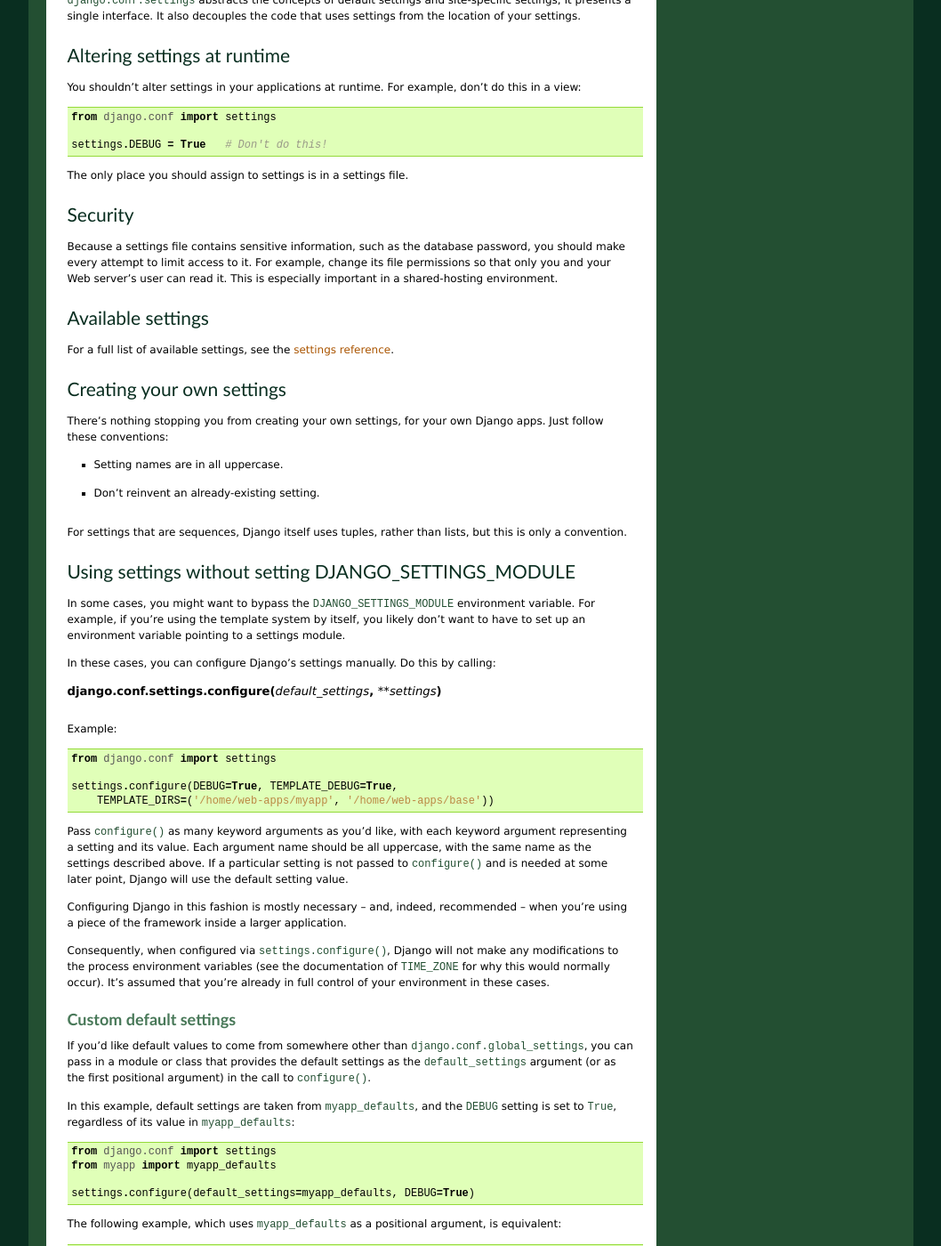
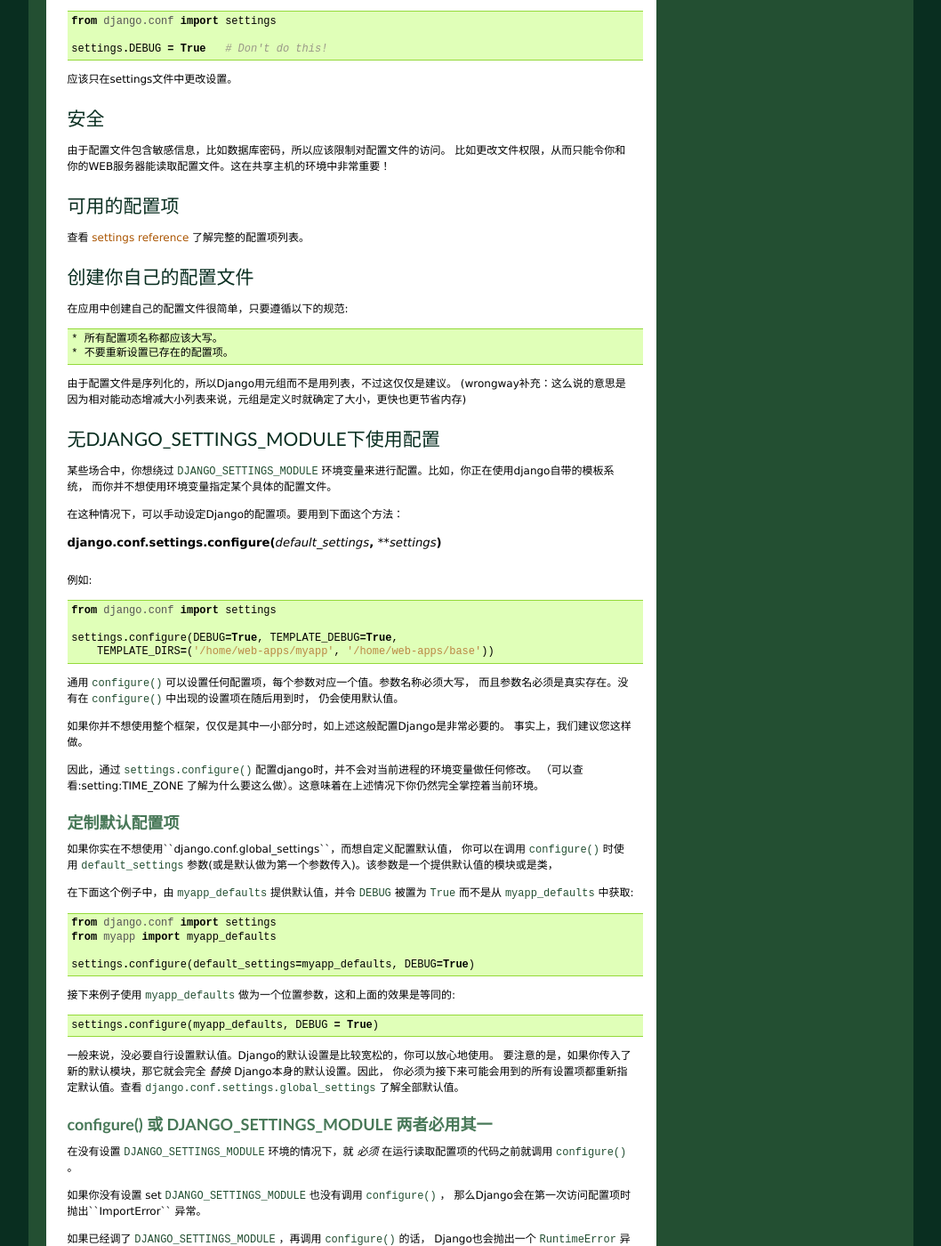
Before and after one commit to wrongwaycn/Django-Chinese-Docs, a Sphinx documentation site: the page built from docs/topics/settings.txt, in a window 1280 px wide and 1400 px high, scrolled down 1869 px. Shown: the whole window at 89% size, without its empty margins (111-1169 px from the left). Built offline with Sphinx 7.4.7, drawn with Linux system fonts in a browser that asks for light colours; cross-references to code outside the pages are shown as plain code; some of the changed text lies outside the part shown.

Commit message:
Settings Overview is OK

```diff
--- a/docs/topics/settings.txt
+++ b/docs/topics/settings.txt
@@ -2,252 +2,212 @@
 Django settings
 ===============
 
-A Django settings file contains all the configuration of your Django
-installation. This document explains how settings work and which settings are
-available.
+Django的settings文件包含Django应用的所有配置项。该文档会介绍settings是如何运行，以及有哪些设置项是可用的。
 
-The basics
-==========
+基础
+====
 
-A settings file is just a Python module with module-level variables.
+配置文件只是一个使用模块级变量的一个Python模块。
 
-Here are a couple of example settings::
+一组配置例子::
 
     DEBUG = False
     DEFAULT_FROM_EMAIL = 'webmaster@example.com'
     TEMPLATE_DIRS = ('/home/templates/mike', '/home/templates/john')
 
-Because a settings file is a Python module, the following apply:
+因为配置文件是Python模块，所以要注意以下几项:
 
-* It doesn't allow for Python syntax errors.
-* It can assign settings dynamically using normal Python syntax.
-  For example::
+* 不能有Python语法错误
+* 可以用Python语法实现动态配置，例如::
 
       MY_SETTING = [str(i) for i in range(30)]
 
-* It can import values from other settings files.
+* 可以从其他配置文件中引入变量
 
 .. _django-settings-module:
 
-Designating the settings
-========================
+指定配置文件
+============
 
-When you use Django, you have to tell it which settings you're using. Do this
-by using an environment variable, ``DJANGO_SETTINGS_MODULE``.
+使用Django时要通知Django当前使用的是哪个配置文件。可以改变环境变量
+``DJANGO_SETTINGS_MODULE`` 实现这一点。
 
-The value of ``DJANGO_SETTINGS_MODULE`` should be in Python path syntax, e.g.
-``mysite.settings``. Note that the settings module should be on the
-Python `import search path`_.
+``DJANGO_SETTINGS_MODULE`` 的值是一个符合Python语法的路径，比如
+``mysite.settings`` 。要注意settings模块应该在Python可搜索到的路径中
+`import search path`_.
 
 .. _import search path: http://diveintopython.net/getting_to_know_python/everything_is_an_object.html
 
-The django-admin.py utility
----------------------------
+django-admin.py 工具
+--------------------
 
-When using :doc:`django-admin.py </ref/django-admin>`, you can either set the
-environment variable once, or explicitly pass in the settings module each time
-you run the utility.
+使用 :doc:`django-admin.py </ref/django-admin>` ，既可以一次性设置环境变量，也可以每次都传入配置模块路径。
 
-Example (Unix Bash shell)::
+例子（Unix Bash shell）::
 
     export DJANGO_SETTINGS_MODULE=mysite.settings
     django-admin.py runserver
 
-Example (Windows shell)::
+例子（Windows shell）::
 
     set DJANGO_SETTINGS_MODULE=mysite.settings
     django-admin.py runserver
 
-Use the ``--settings`` command-line argument to specify the settings manually::
+使用 ``--settings`` 命令行参数指定配置模块路径::
 
     django-admin.py runserver --settings=mysite.settings
 
 .. _django-admin.py: ../django-admin/
 
-On the server (mod_wsgi)
---------------------------
+服务器端(mod_wsgi)
+------------------
 
-In your live server environment, you'll need to tell your WSGI
-application what settings file to use. Do that with ``os.environ``::
+在服务器环境下，要通知WSGI应用当前使用的是哪个配置文件，用到 ``os.environ``::
 
     import os
 
     os.environ['DJANGO_SETTINGS_MODULE'] = 'mysite.settings'
 
-Read the :doc:`Django mod_wsgi documentation
-</howto/deployment/wsgi/modwsgi>` for more information and other common
-elements to a Django WSGI application.
+阅读 :doc:`Django mod_wsgi documentation
+</howto/deployment/wsgi/modwsgi>` 了解更多关于Django WSGI应用的信息和相关设置。
 
-Default settings
-================
+默认配置
+========
 
-A Django settings file doesn't have to define any settings if it doesn't need
-to. Each setting has a sensible default value. These defaults live in the
-module :file:`django/conf/global_settings.py`.
+在无需配置的情况下，Django配置文件没必要定义任何配置项。因为每个配置项都有一个明确的默认值。
+默认值都保存在模块 :file:`django/conf/global_settings.py` 中。
 
-Here's the algorithm Django uses in compiling settings:
+Django按如下算法编译配置模块:
 
-* Load settings from ``global_settings.py``.
-* Load settings from the specified settings file, overriding the global
-  settings as necessary.
+* 从 ``global_settings.py`` 中加载配置项
+* 从指定的配置文件中加载配置项，覆盖对应的全局配置项。
 
-Note that a settings file should *not* import from ``global_settings``, because
-that's redundant.
 
-Seeing which settings you've changed
+注意：配置文件中不要再重复引用 ``global_settings`` ，因为这样做是多余的。
+
+查看你已经更改了哪个配置项
 ------------------------------------
 
-There's an easy way to view which of your settings deviate from the default
-settings. The command ``python manage.py diffsettings`` displays differences
-between the current settings file and Django's default settings.
+查看你修改了哪几个配置项很容易，在命令行输入 ``python manage.py diffsettings`` 就会显示当前配置与默认配置中的不同。
 
-For more, see the :djadmin:`diffsettings` documentation.
+想了解更多，可以查看 :djadmin:`diffsettings` 文档。
 
-Using settings in Python code
-=============================
+在Python代码中使用settings
+==========================
 
-In your Django apps, use settings by importing the object
-``django.conf.settings``. Example::
+在具体的Django应用中，通过引入 ``django.conf.settings`` 使用配置，例::
 
     from django.conf import settings
 
     if settings.DEBUG:
         # Do something
 
-Note that ``django.conf.settings`` isn't a module -- it's an object. So
-importing individual settings is not possible::
+注意 ``django.conf.settings`` 并不是一个模块！-- 而是一个对象！所以引入某个单独的设置项是不可能的::
 
     from django.conf.settings import DEBUG  # This won't work.
 
-Also note that your code should *not* import from either ``global_settings`` or
-your own settings file. ``django.conf.settings`` abstracts the concepts of
-default settings and site-specific settings; it presents a single interface.
-It also decouples the code that uses settings from the location of your
-settings.
+还要注意 *不应该* 直接引入 ``global_settings`` 和你自己的配置文件。
+``django.conf.settings`` 整合了默认配置和网站指定配置，从而只提供一个接口读取配置。
+它也解耦了使用自定义配置文件的代码。
 
-Altering settings at runtime
-============================
+运行时更改设置
+==============
 
-You shouldn't alter settings in your applications at runtime. For example,
-don't do this in a view::
+不建议在运行时更改设置。比如，不要在view中这样用::
 
     from django.conf import settings
 
     settings.DEBUG = True   # Don't do this!
 
-The only place you should assign to settings is in a settings file.
+应该只在settings文件中更改设置。
 
-Security
-========
+安全
+====
 
-Because a settings file contains sensitive information, such as the database
-password, you should make every attempt to limit access to it. For example,
-change its file permissions so that only you and your Web server's user can
-read it. This is especially important in a shared-hosting environment.
+由于配置文件包含敏感信息，比如数据库密码，所以应该限制对配置文件的访问。
+比如更改文件权限，从而只能令你和你的WEB服务器能读取配置文件。这在共享主机的环境中非常重要！
 
-Available settings
-==================
+可用的配置项
+============
 
-For a full list of available settings, see the :doc:`settings reference </ref/settings>`.
+查看 :doc:`settings reference </ref/settings>` 了解完整的配置项列表。
 
-Creating your own settings
-==========================
+创建你自己的配置文件
+====================
 
-There's nothing stopping you from creating your own settings, for your own
-Django apps. Just follow these conventions:
+在应用中创建自己的配置文件很简单，只要遵循以下的规范::
 
-* Setting names are in all uppercase.
-* Don't reinvent an already-existing setting.
+* 所有配置项名称都应该大写。
+* 不要重新设置已存在的配置项。
 
-For settings that are sequences, Django itself uses tuples, rather than lists,
-but this is only a convention.
+由于配置文件是序列化的，所以Django用元组而不是用列表，不过这仅仅是建议。
+(wrongway补充：这么说的意思是因为相对能动态增减大小列表来说，元组是定义时就确定了大小，更快也更节省内存)
 
 .. _settings-without-django-settings-module:
 
-Using settings without setting DJANGO_SETTINGS_MODULE
-=====================================================
+无DJANGO_SETTINGS_MODULE下使用配置
+==================================
 
-In some cases, you might want to bypass the ``DJANGO_SETTINGS_MODULE``
-environment variable. For example, if you're using the template system by
-itself, you likely don't want to have to set up an environment variable
-pointing to a settings module.
+某些场合中，你想绕过 ``DJANGO_SETTINGS_MODULE`` 环境变量来进行配置。比如，你正在使用django自带的模板系统，
+而你并不想使用环境变量指定某个具体的配置文件。
 
-In these cases, you can configure Django's settings manually. Do this by
-calling:
+在这种情况下，可以手动设定Django的配置项。要用到下面这个方法：
 
 .. function:: django.conf.settings.configure(default_settings, **settings)
 
-Example::
+例如::
 
     from django.conf import settings
 
     settings.configure(DEBUG=True, TEMPLATE_DEBUG=True,
         TEMPLATE_DIRS=('/home/web-apps/myapp', '/home/web-apps/base'))
 
-Pass ``configure()`` as many keyword arguments as you'd like, with each keyword
-argument representing a setting and its value. Each argument name should be all
-uppercase, with the same name as the settings described above. If a particular
-setting is not passed to ``configure()`` and is needed at some later point,
-Django will use the default setting value.
+通用 ``configure()`` 可以设置任何配置项，每个参数对应一个值。参数名称必须大写，
+而且参数名必须是真实存在。没有在 ``configure()`` 中出现的设置项在随后用到时，
+仍会使用默认值。
 
-Configuring Django in this fashion is mostly necessary -- and, indeed,
-recommended -- when you're using a piece of the framework inside a larger
-application.
+如果你并不想使用整个框架，仅仅是其中一小部分时，如上述这般配置Django是非常必要的。
+事实上，我们建议您这样做。
 
-Consequently, when configured via ``settings.configure()``, Django will not
-make any modifications to the process environment variables (see the
-documentation of :setting:`TIME_ZONE` for why this would normally occur). It's
-assumed that you're already in full control of your environment in these
-cases.
+因此，通过 ``settings.configure()`` 配置django时，并不会对当前进程的环境变量做任何修改。
+（可以查看:setting:`TIME_ZONE` 了解为什么要这么做）。这意味着在上述情况下你仍然完全掌控着当前环境。
 
-Custom default settings
------------------------
 
-If you'd like default values to come from somewhere other than
-``django.conf.global_settings``, you can pass in a module or class that
-provides the default settings as the ``default_settings`` argument (or as the
-first positional argument) in the call to ``configure()``.
+定制默认配置项
+--------------
 
-In this example, default settings are taken from ``myapp_defaults``, and the
-:setting:`DEBUG` setting is set to ``True``, regardless of its value in
-``myapp_defaults``::
+如果你实在不想使用``django.conf.global_settings``，而想自定义配置默认值，
+你可以在调用 ``configure()`` 时使用 ``default_settings`` 参数(或是默认做为第一个参数传入)。该参数是一个提供默认值的模块或是类，
+
+在下面这个例子中，由 ``myapp_defaults`` 提供默认值，并令 :setting:`DEBUG` 被置为 ``True`` 而不是从 ``myapp_defaults`` 中获取::
 
     from django.conf import settings
     from myapp import myapp_defaults
 
     settings.configure(default_settings=myapp_defaults, DEBUG=True)
 
-The following example, which uses ``myapp_defaults`` as a positional argument,
-is equivalent::
+接下来例子使用 ``myapp_defaults`` 做为一个位置参数，这和上面的效果是等同的::
 
     settings.configure(myapp_defaults, DEBUG = True)
 
-Normally, you will not need to override the defaults in this fashion. The
-Django defaults are sufficiently tame that you can safely use them. Be aware
-that if you do pass in a new default module, it entirely *replaces* the Django
-defaults, so you must specify a value for every possible setting that might be
-used in that code you are importing. Check in
-``django.conf.settings.global_settings`` for the full list.
+一般来说，没必要自行设置默认值。Django的默认设置是比较宽松的，你可以放心地使用。
+要注意的是，如果你传入了新的默认模块，那它就会完全 *替换* Django本身的默认设置。因此，
+你必须为接下来可能会用到的所有设置项都重新指定默认值。查看
+``django.conf.settings.global_settings`` 了解全部默认值。
 
-Either configure() or DJANGO_SETTINGS_MODULE is required
---------------------------------------------------------
+configure() 或 DJANGO_SETTINGS_MODULE 两者必用其一
+--------------------------------------------------
 
-If you're not setting the ``DJANGO_SETTINGS_MODULE`` environment variable, you
-*must* call ``configure()`` at some point before using any code that reads
-settings.
+在没有设置 ``DJANGO_SETTINGS_MODULE`` 环境的情况下，就 *必须* 在运行读取配置项的代码之前就调用 ``configure()`` 。
 
-If you don't set ``DJANGO_SETTINGS_MODULE`` and don't call ``configure()``,
-Django will raise an ``ImportError`` exception the first time a setting
-is accessed.
+如果你没有设置 set ``DJANGO_SETTINGS_MODULE`` 也没有调用 ``configure()`` ，
+那么Django会在第一次访问配置项时抛出``ImportError`` 异常。
 
-If you set ``DJANGO_SETTINGS_MODULE``, access settings values somehow, *then*
-call ``configure()``, Django will raise a ``RuntimeError`` indicating
-that settings have already been configured.
+如果已经调了 ``DJANGO_SETTINGS_MODULE`` ，再调用 ``configure()`` 的话，
+Django也会抛出一个 ``RuntimeError`` 异常，表明已经配置了settings。
 
-Also, it's an error to call ``configure()`` more than once, or to call
-``configure()`` after any setting has been accessed.
+重复调用 ``configure()`` 或是在访问任何一个配置项后再调用 ``configure()`` ，也会引起错误。
 
-It boils down to this: Use exactly one of either ``configure()`` or
-``DJANGO_SETTINGS_MODULE``. Not both, and not neither.
+这意味着：确保要使用 ``configure()`` 或 ``DJANGO_SETTINGS_MODULE`` 其中一个，不要多，也不要少。
 
 .. _@login_required: ../authentication/#the-login-required-decorator
```
